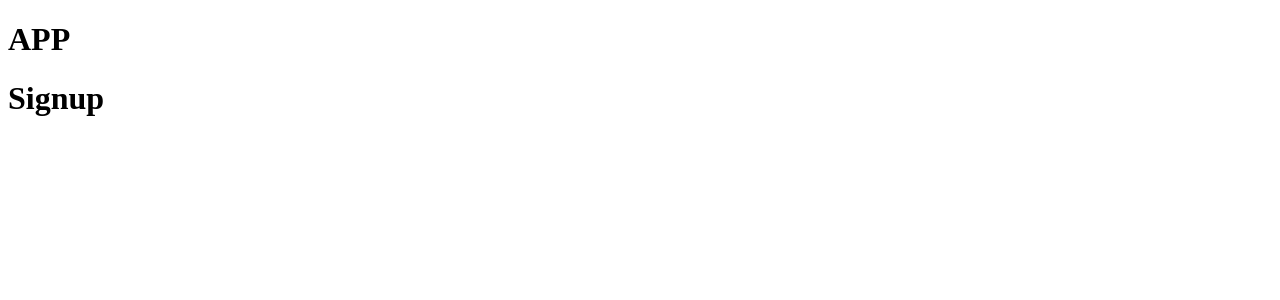
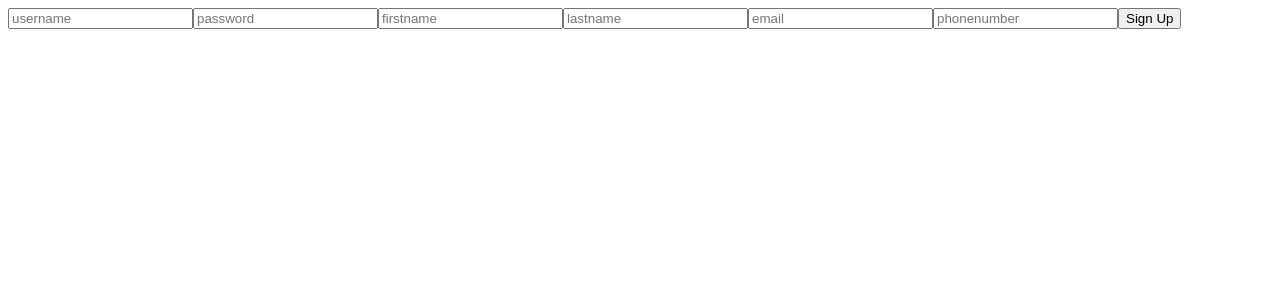
Before and after one commit to Iteration-Neko-Mamushi/Subify-2.0, a React app: page /signup in a window 1280 px wide. Shown: the top 300 px of the page. Built offline with nearby package versions, Linux system fonts and the light colour scheme.

Commit message:
Co-authored-by: Kelvin Van <90666201+KelvinVan1@users.noreply.github.com> Co-authored-by: Ed Cho <106274379+edcho720@users.noreply.github.com> Co-authored-by: Yufa Li <112290188+01001101CK@users.noreply.github.com> Co-authored-by: Hashim Farah <70618821+Hashim-21@users.noreply.github.com>

```diff
--- a/client/App.jsx
+++ b/client/App.jsx
@@ -9,14 +9,16 @@ import {
 import Login from './Login.jsx';
 import Signup from './Signup.jsx';
 import CardContainer from './components/CardContainer.jsx';
+import Welcome from './components/Welcome.jsx';
+import Summary from './components/Summary.jsx';
+import Home from './Home.jsx';
 
 class App extends Component {
   render() {
     return (
       <Router>
-        <h1>APP</h1>
-        <CardContainer />
         <Routes>
+          <Route exact path='/' caseSensitive={false} element={<Home />} />
           <Route path='/signup' caseSensitive={false} element={<Signup />} />
           <Route path='/login' caseSensitive={false} element={<Login />} />
         </Routes>
--- /dev/null
+++ b/client/Home.jsx
@@ -0,0 +1,16 @@
+import React from 'react';
+import AddSub from './components/AddSub.jsx';
+import Welcome from './components/Welcome.jsx';
+import Summary from './components/Summary.jsx';
+import CardContainer from './components/CardContainer.jsx';
+
+export default function Home() {
+  return (
+    <div>
+      <Welcome />
+      <AddSub />
+      <Summary />
+      <CardContainer />
+    </div>
+  );
+}
--- a/client/Login.jsx
+++ b/client/Login.jsx
@@ -6,13 +6,19 @@ import {
   Link,
 } from 'react-router-dom';
 
-import App from './App.jsx';
-import Signup from './Signup.jsx';
+// import App from './App.jsx';
+// import Signup from './Signup.jsx';
 
 class Login extends Component {
   render () {
     return (
-      <h1>Login</h1>
+      <div>
+        <form className='loginForm'>
+          <input type="text" id="usernameInput" placeholder="username" value={null} />
+          <input type="password" id="passwprdInput" placeholder="password" value={null}/>
+          <button type='submit' id='loginbutton'>Login</button>
+        </form>
+      </div>
     );
   }
 }
--- a/client/Signup.jsx
+++ b/client/Signup.jsx
@@ -2,6 +2,16 @@ import React from 'react';
 
 export default function Signup() {
   return (
-    <h1>Signup</h1>
+    <div>
+      <form className='signUpForm'>
+        <input type="text" id="usernameSignup" placeholder="username" value={null} />
+        <input type="password" id="passwordSignup" placeholder="password" value={null}/>
+        <input type="text" id="firstnameSignup" placeholder="firstname" value={null} />
+        <input type="text" id="lastnameSignup" placeholder="lastname" value={null} />
+        <input type="text" id="emailSignup" placeholder="email" value={null} />
+        <input type="text" id="phonenumberSignup" placeholder="phonenumber" value={null} />
+        <button type='submit' id='signupButton'>Sign Up</button>
+      </form>
+    </div>
   );
 }
--- a/client/components/AddSub.jsx
+++ b/client/components/AddSub.jsx
@@ -2,6 +2,19 @@ import React from 'react';
 
 export default function AddSub() {
   return (
-    <div>AddSub</div>
+    <div>
+      <form className='addSubForm'>
+        <input type="text" id="serviceNameInput" placeholder="username" value={null} />
+        <input type="password" id="servicePriceInput" placeholder="password" value={null}/>
+        <select name="category" id='categoryselect'>
+          <option value="entertainment">Entertainment</option>
+          <option value="food"></option>
+        </select>
+        <input type="text" id="lastnameSignup" placeholder="lastname" value={null} />
+        <input type="text" id="emailSignup" placeholder="email" value={null} />
+        <input type="text" id="phonenumberSignup" placeholder="phonenumber" value={null} />
+        <button type='submit' id='signupButton'>Add Subscription</button>
+      </form>
+    </div>
   );
 }
--- a/client/components/CardContainer.jsx
+++ b/client/components/CardContainer.jsx
@@ -1,9 +1,11 @@
 import React from 'react';
+import SubCard from './SubCard.jsx';
 
 export default function CardContainer() {
   return (
     <div>
-
+      <h1>Card Container</h1>
+      <SubCard />
     </div>
   );
 }
--- a/client/components/Welcome.jsx
+++ b/client/components/Welcome.jsx
@@ -1,7 +1,9 @@
-import React from 'react'
+import React from 'react';
 
 export default function Welcome() {
   return (
-    <div>Welcome</div>
-  )
+    <div>
+      <h1>Welcome</h1>
+    </div>
+  );
 }
--- /dev/null
+++ b/client/view/style.scss
@@ -0,0 +1,4 @@
+.loginForm {
+    display: box;
+    box-sizing: border-box;
+}
```
